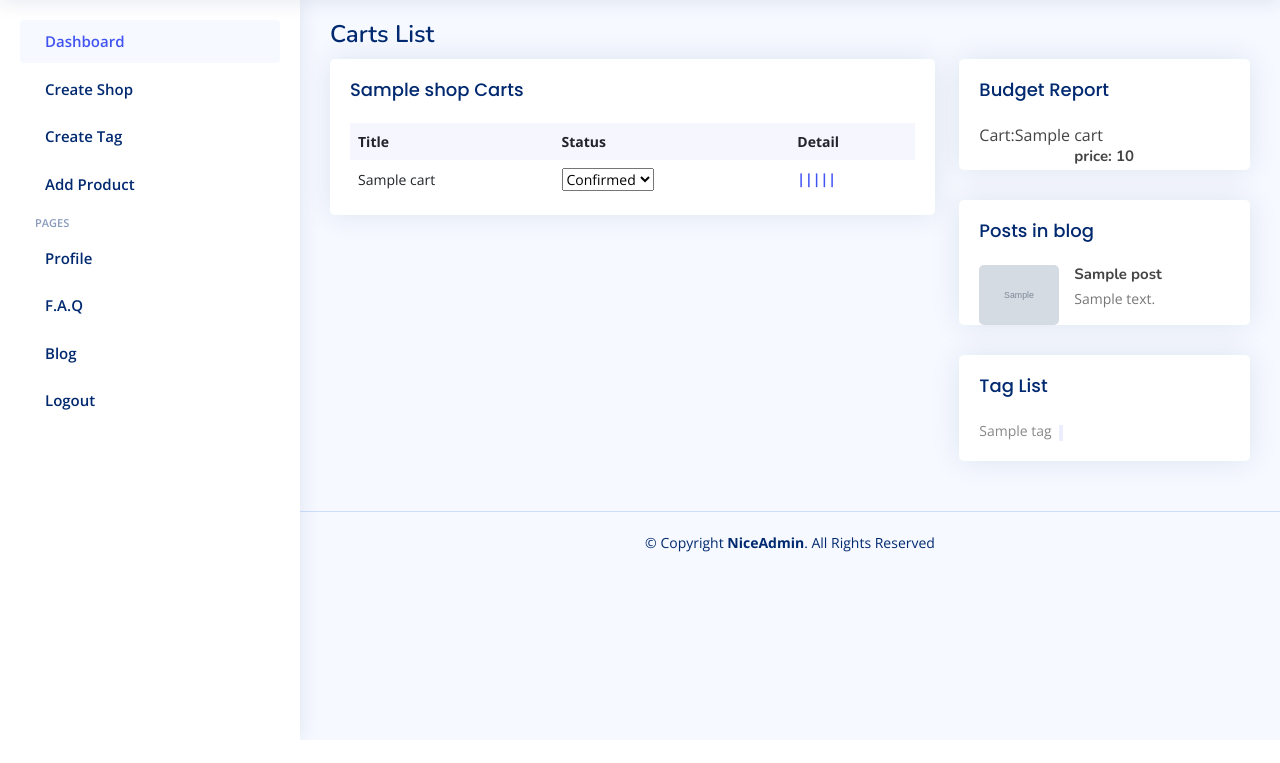
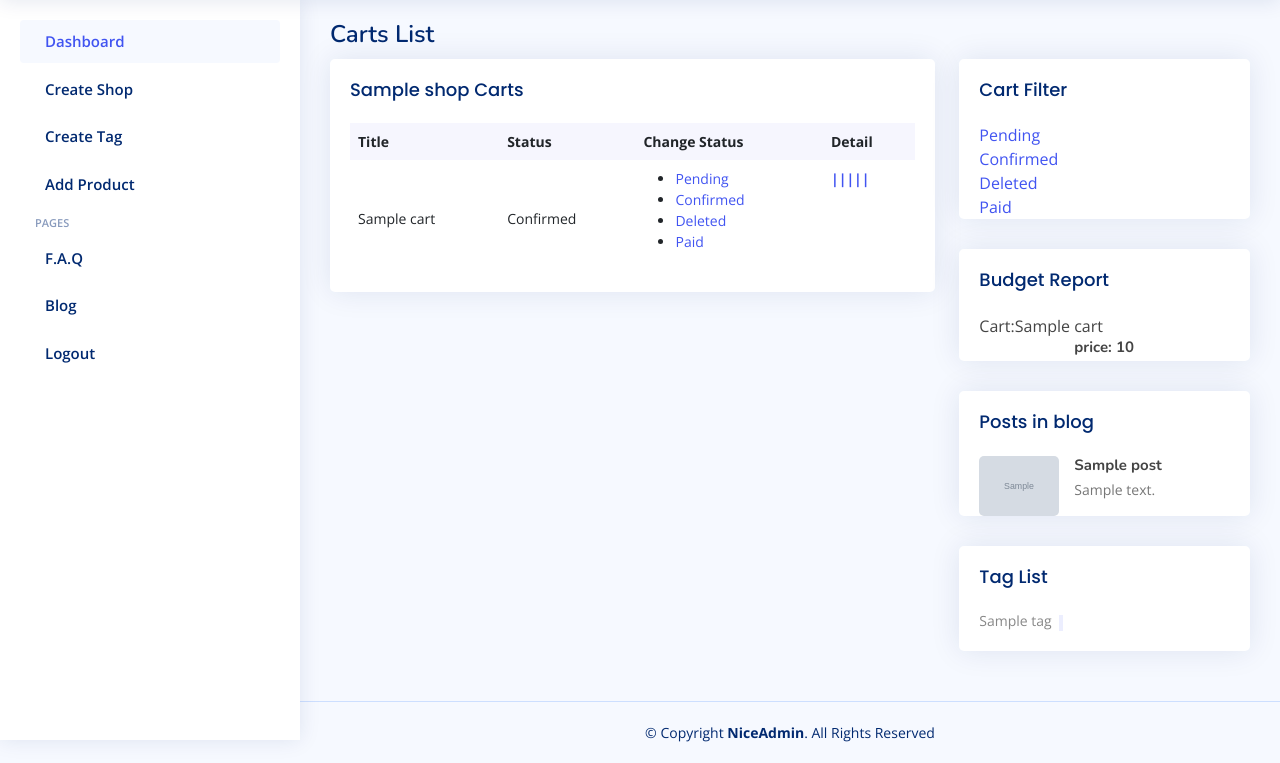
Before and after one commit to rbehzad/django_online_store, a Django app: a page that uses shop_managing/templates/shop_managing/shop.html in a window 1280 px wide. Shown: the part 60-823 px from the top of the page. Before the commit the page ends 800 px from the top, so only its background shows below. Run offline with Django 4.2, Linux system fonts and the light colour scheme; a user stored in the database is signed in; tables that the repository leaves empty hold one stand-in row (values such as "Sample post"); grey boxes marked "Sample" are stand-in pictures; some libraries are stand-ins or nearby versions.

Commit message:
change cart status

```diff
--- a/accounts/views.py
+++ b/accounts/views.py
@@ -22,6 +22,7 @@ def LoginView(request):
         return redirect('shop_home')
     else:
         if request.method == 'POST':
+            print('testtttttttttttttttt')
             username = request.POST['email']
             password = request.POST['password']
             # if user authenticated below function return user object
@@ -31,7 +32,7 @@ def LoginView(request):
                 login(request, user)
                 return redirect('shop_home')
 
-        return render(request, 'accounts/pages-login.html', {'page': 'login'})
+        return render(request, 'accounts/pages-login.html')
 
 
 class LogoutView(View):
--- a/online_store/settings.py
+++ b/online_store/settings.py
@@ -85,7 +85,7 @@ WSGI_APPLICATION = 'online_store.wsgi.application'
 DATABASES = {
     'default': {
         'ENGINE': 'django.db.backends.postgresql',
-        'NAME': 'postgres1',
+        'NAME': 'postgres4',
     }
 }
 
--- a/shop_managing/templates/shop_managing/cart_list.html
+++ b/shop_managing/templates/shop_managing/cart_list.html
@@ -33,6 +33,7 @@ Carts List
         <tr>
             <th scope="col">Title</th>
             <th scope="col">Status</th>
+            <th scope="col">Change Status</th>
             <th scope="col">Detail</th>
         </tr>
         </thead>
@@ -41,16 +42,16 @@ Carts List
 
         <tr>
             <td scope="row">{{ cart.title }}</td>
+            <td>{{ cart.status }}</td>
             <td>
-                    <select id="cart_status" name="state">
-                        <option value="Pending"><a href="">{{ cart.status }}</a></option>
-                        {% for stat in status %}
-                            {% if cart.status != stat %}
-                            <option value={{stat}}>{{stat}}</option>
-                            {% endif %}
-                        {% endfor %}
-                    </select>
+                <ul>
+                    <li><a href="{% url 'change_cart_status' cart.slug 'Pending' %}">Pending</a></li>
+                    <li><a href="{% url 'change_cart_status' cart.slug 'Confirmed' %}">Confirmed</a></li>
+                    <li><a href="{% url 'change_cart_status' cart.slug 'Deleted' %}">Deleted</a></li>
+                    <li><a href="{% url 'change_cart_status' cart.slug 'Paid' %}">Paid</a></li>
+                 </ul>
             </td>
+
             <th scope="row"><a href="{% url 'cart_detail' cart.slug %}">|||||</a></th>
         </tr>
 
@@ -62,5 +63,22 @@ Carts List
 
 </div>
 </div><!-- End Cart List -->
+{% endblock middlepage %}
 
-{% endblock middlepage %}
+
+{% block cart_filter %}
+<div class="card">
+<div class="card-body pb-0">
+    <h5 class="card-title">Cart Filter </span></h5>
+
+    <div>
+    <div class="post-item clearfix">
+        <div><a href="{% url 'filter_cart' shop.slug 'Pending' %}">Pending</a></div>
+        <div><a href="{% url 'filter_cart' shop.slug 'Confirmed' %}">Confirmed</a></div>
+        <div><a href="{% url 'filter_cart' shop.slug 'Deleted' %}">Deleted</a></div>
+        <div><a href="{% url 'filter_cart' shop.slug 'Paid' %}">Paid</a></div>
+    </div>
+    </div>
+</div>
+</div>
+{% endblock cart_filter %}
--- a/shop_managing/templates/shop_managing/shop.html
+++ b/shop_managing/templates/shop_managing/shop.html
@@ -99,13 +99,6 @@
 
       <li class="nav-item">
         <a class="nav-link collapsed" href="#">
-          <i class="bi bi-person"></i>
-          <span>Profile</span>
-        </a>
-      </li><!-- End Profile Page Nav -->
-
-      <li class="nav-item">
-        <a class="nav-link collapsed" href="#">
           <i class="bi bi-question-circle"></i>
           <span>F.A.Q</span>
         </a>
@@ -155,6 +148,10 @@
 
         <!-- Right side columns -->
         <div class="col-lg-4">
+
+          {% block cart_filter %}
+
+          {% endblock cart_filter %}
 
           <!-- Budget Report -->
           <div class="card">
@@ -238,6 +235,7 @@
   <script src="https://cdn.jsdelivr.net/npm/select2@4.1.0-rc.0/dist/js/select2.min.js"></script>
   <script src="{% static 'shop_managing/main.js' %}"></script>
 
+
 </body>
 
 </html>
--- a/shop_managing/urls.py
+++ b/shop_managing/urls.py
@@ -10,7 +10,9 @@ urlpatterns = [
     path('create-tag/', CreateTag.as_view(), name='create_tag'),
     path('add-product/', AddProduct.as_view(), name='add_product'),
     path('cart-list/<slug:slug>', CartList.as_view(), name='cart_list'),
+    path('change-cart-status/<slug:slug>/<str:status>', ChangeCartStatus.as_view(), name='change_cart_status'),
     path('search-cart/<slug:slug>', SearchCart.as_view(), name='search_cart'),
+    path('filter-cart/<slug:slug>/<str:status>', FilterCart.as_view(), name='filter_cart'),
     path('cart-detail/<slug:slug>', CartDetail.as_view(), name='cart_detail'),
     path('product-list/<slug:slug>', ProductList.as_view(), name='product_list'),
     # path('delete-cart/<slug:slug>', DeleteCart.as_view(), name='delete_cart'),
--- a/shop_managing/views.py
+++ b/shop_managing/views.py
@@ -1,4 +1,5 @@
-from django.http.response import HttpResponseRedirect
+from django.contrib.auth.mixins import LoginRequiredMixin
+from django.contrib.auth.decorators import login_required
 from django.shortcuts import render
 from django.views.generic import ListView
 from django.contrib.auth.mixins import LoginRequiredMixin
@@ -8,6 +9,7 @@ from .forms import *
 from .models import *
 from shopping.models import *
 from blog.models import Post
+from django.views.generic.base import TemplateView
 from django.views.generic import (
     ListView,
     TemplateView,
@@ -35,18 +37,18 @@ class MyShopList(LoginRequiredMixin, ListView):
     model = Shop
     context_object_name = 'shops'
     template_name = 'shop_managing/shop_dashboard.html'
-
     def get_context_data(self, **kwargs):
         context = super().get_context_data(**kwargs)
-        context['shops'] = Shop.objects.filter(user=self.request.user).exclude(status='Deleted')
+        context = {
+            'shops': Shop.objects.filter(user=self.request.user).exclude(status='Deleted')
+        }
         return context
 
 
-class CreateShop(CreateView):
+class CreateShop(LoginRequiredMixin, CreateView):
     model = Shop
     form_class = CreateShopForm
     template_name = 'shop_managing/create_shop.html'
-
     def form_valid(self, form):
         if Shop.objects.filter(user=self.request.user).filter(status='Pending'):
             messages.error(self.request, 'Your are not allowed to create new shop till the last shop get confirmed.')
@@ -60,18 +62,17 @@ class CreateShop(CreateView):
         return redirect('shop_home')
 
 
-class CreateTag(CreateView):
+class CreateTag(LoginRequiredMixin, CreateView):
     model = Tag
     form_class = CreateTagForm
     template_name = 'shop_managing/create_tag.html'
     success_url = reverse_lazy('shop_home')
 
 
-class UpdateShop(UpdateView):
+class UpdateShop(LoginRequiredMixin, UpdateView):
     model = Shop
     form_class = CreateShopForm
     template_name = 'shop_managing/create_shop.html'
-
     def form_valid(self, form):
         shop = form.save(commit=False)
         shop.user = self.request.user
@@ -80,7 +81,7 @@ class UpdateShop(UpdateView):
         return redirect('shop_home')
 
 
-class AddProduct(CreateView):
+class AddProduct(LoginRequiredMixin, CreateView):
     def get(self, request, *args, **kwargs):
         form = AddProductForm(user=request.user)
         return render(request, 'shop_managing/add_product.html', {'form':form})
@@ -96,7 +97,7 @@ class AddProduct(CreateView):
         return render(request, 'shop_managing/add_product.html', {'form': form})
 
 
-class DeleteShop(View):
+class DeleteShop(LoginRequiredMixin, View):
     model = Shop
     def post(self, request, *args, **kwargs):
         shop = Shop.objects.get(slug=self.kwargs['slug'])
@@ -109,54 +110,85 @@ class DeleteShop(View):
         return render(request, "shop_managing/delete_confirm.html", {'page': 'shop'})
 
 
-class CartList(View):
+class CartList(LoginRequiredMixin, View):
     model = Cart
     def get(self, request, *args, **kwargs):
-        context = dict()
-        context['carts'] = Cart.objects.filter(shop__slug=self.kwargs['slug']).order_by('created_at')
-        context['shop'] = Shop.objects.get(slug=self.kwargs['slug'])
-        context['status'] = ['Pending', 'Confirmed', 'Deleted', 'Paid']
-
+        context = {
+            'carts': Cart.objects.filter(shop__slug=self.kwargs['slug']).order_by('created_at'),
+            'shop': Shop.objects.get(slug=self.kwargs['slug']),
+            'status': ['Pending', 'Confirmed', 'Deleted', 'Paid']
+        }
         return render(request, 'shop_managing/cart_list.html', context)
 
-class SearchCart(View):
+
+class ChangeCartStatus(LoginRequiredMixin, View):
+    model = Cart
+    def get(self, request, *args, **kwargs):
+        cart = Cart.objects.get(slug=self.kwargs['slug'])
+        cart.status = self.kwargs['status']
+        cart.save()
+        shop = Cart.objects.get(slug=self.kwargs['slug']).shop
+        context = {
+            'shop': shop,
+            'carts': Cart.objects.filter(shop=shop).order_by('created_at'),
+            'status': ['Pending', 'Confirmed', 'Deleted', 'Paid']
+        }
+        return render(request, 'shop_managing/cart_list.html', context)
+
+
+class SearchCart(LoginRequiredMixin, View):
     model = Cart
     def post(self, request, *args, **kwargs):
         searched = request.POST['search']
-        context = dict()
-        context['carts'] = Cart.objects.filter(shop__slug=self.kwargs['slug']).filter(title__contains=searched).order_by('created_at')
-        context['shop'] = Shop.objects.get(slug=self.kwargs['slug'])
-        context['status'] = ['Pending', 'Confirmed', 'Deleted', 'Paid']
+        context = {
+            'carts': Cart.objects.filter(shop__slug=self.kwargs['slug']).filter(title__contains=searched).order_by('created_at'),
+            'shop': Shop.objects.get(slug=self.kwargs['slug']),
+            'status': ['Pending', 'Confirmed', 'Deleted', 'Paid']
+        }
         return render(request, 'shop_managing/cart_list.html', context)
 
 
-class CartDetail(ListView):
+class FilterCart(LoginRequiredMixin, View):
+    model = Cart
+    def get(self, request, *args, **kwargs):
+        context = {
+            'carts': Cart.objects.filter(shop__slug=self.kwargs['slug']).filter(status=self.kwargs['status']).order_by('created_at'),
+            'shop': Shop.objects.get(slug=self.kwargs['slug']),
+            'status': ['Pending', 'Confirmed', 'Deleted', 'Paid']
+        }
+        return render(request, 'shop_managing/cart_list.html', context)
+
+
+class CartDetail(LoginRequiredMixin, ListView):
     model = CartItem
     template_name = 'shop_managing/cart_detail.html'
-
     def get_context_data(self, **kwargs):
         context = super().get_context_data(**kwargs)
-        context['items'] = CartItem.objects.filter(cart__slug=self.kwargs['slug'])
-        context['cart'] = Cart.objects.get(slug=self.kwargs['slug'])
+        context = {
+            'items': CartItem.objects.filter(cart__slug=self.kwargs['slug']),
+            'cart': Cart.objects.get(slug=self.kwargs['slug'])
+        }
         return context
 
 
-class ProductList(ListView):
+class ProductList(LoginRequiredMixin, ListView):
     model = Product
     template_name = 'shop_managing/product_list.html'
-
     def get_context_data(self, **kwargs):
         context = super().get_context_data(**kwargs)
-        context['products'] = Product.objects.filter(shop__slug=self.kwargs['slug'])
-        context['shop'] = Shop.objects.get(slug=self.kwargs['slug'])
+        context = {
+            'products': Product.objects.filter(shop__slug=self.kwargs['slug']),
+            'shop': Shop.objects.get(slug=self.kwargs['slug'])
+        }
         return context
 
 
+@login_required(login_url='shop_login')
 def shop_base(request):
     context = {
         'carts': Cart.objects.filter(shop__user=request.user),
         'posts': Post.objects.filter(author=request.user),
-        'tags': Tag.objects.all(),
+        'tags': Tag.objects.all()
     }
     return context
 
```
Also changed, not shown: media/download_bFtEcU8.jpeg (added), media/download_iTR6giI.jpeg (added). Lines whose indentation alone changed are shown as unchanged.
